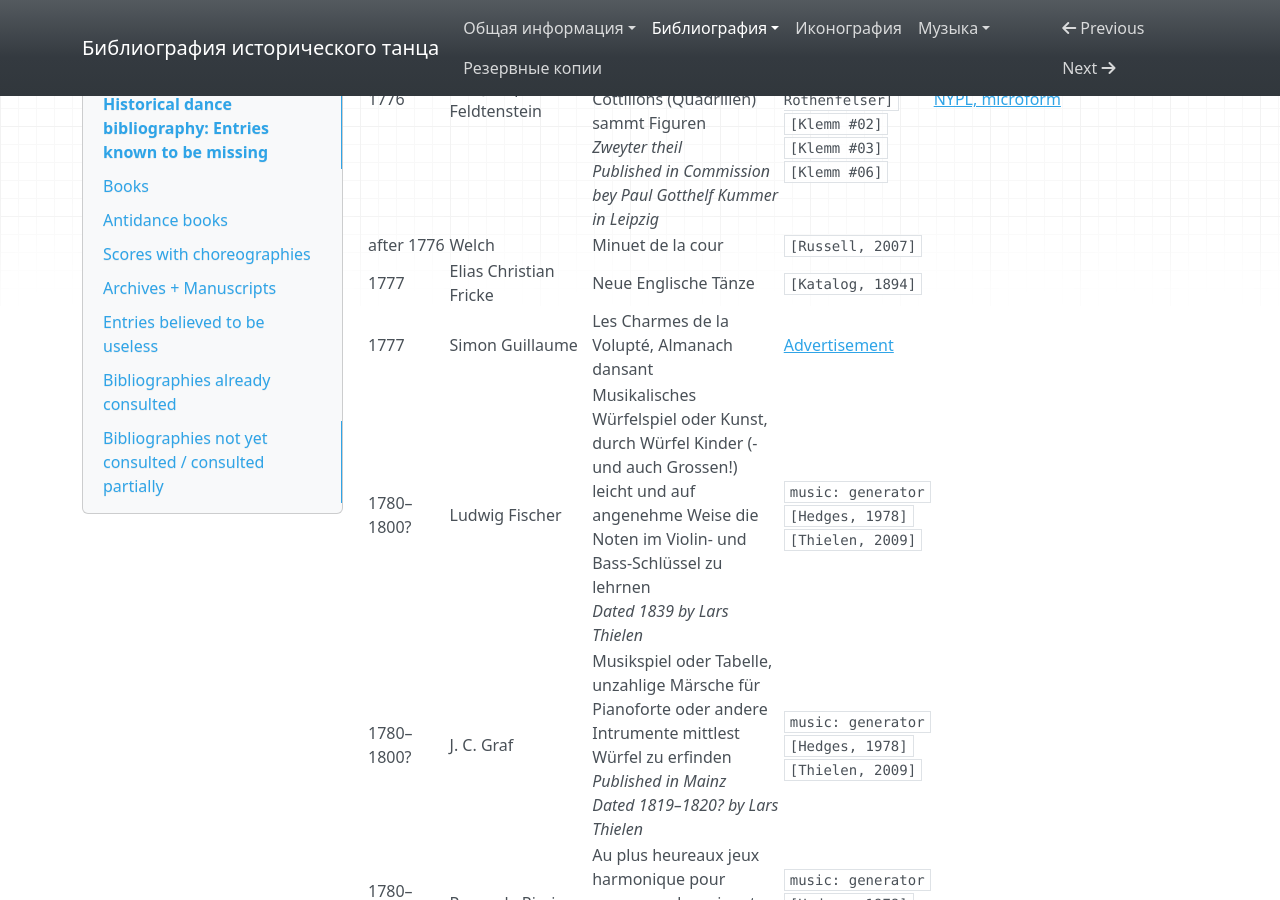
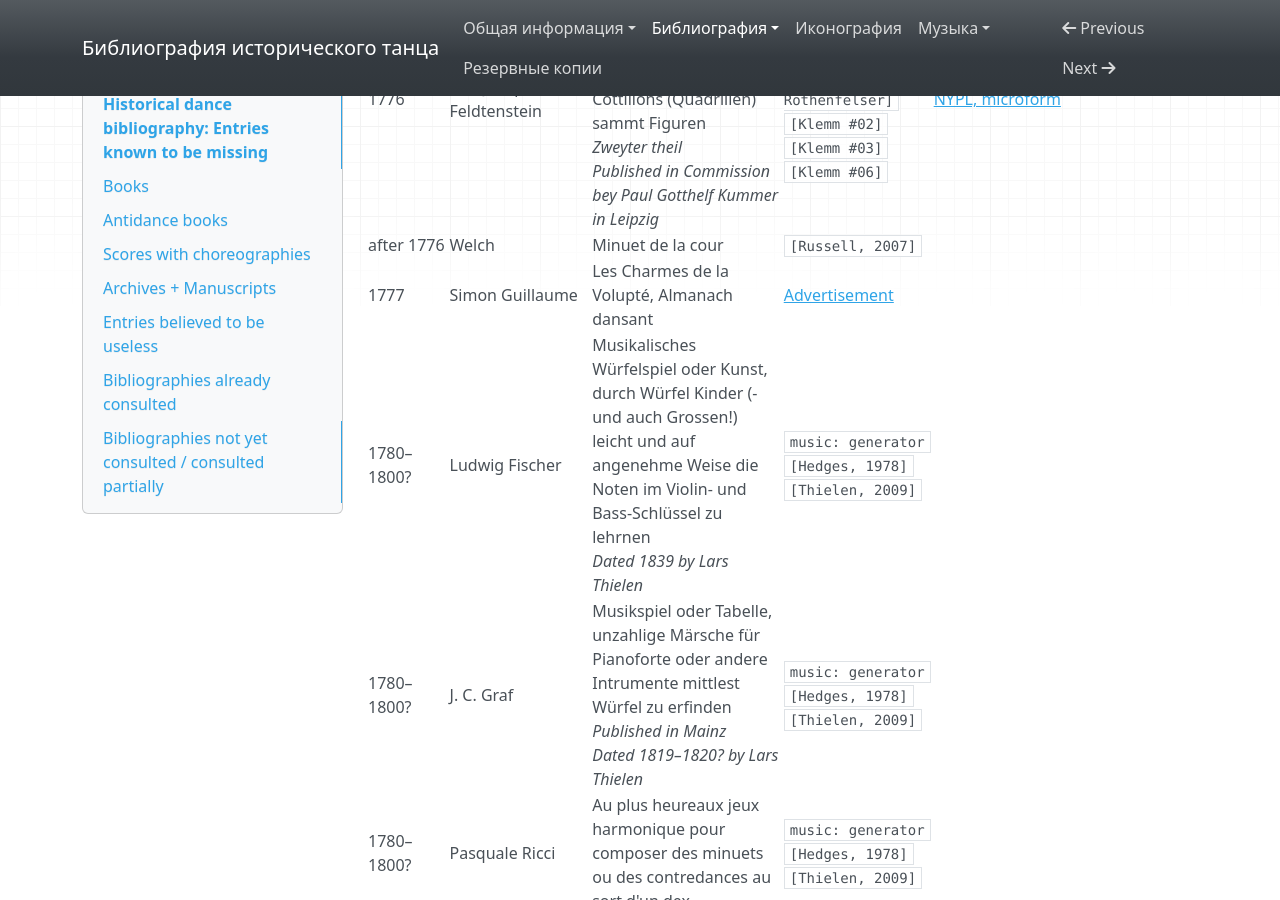
Before and after one commit to hda-technical/dancebooks, an MkDocs documentation site: the page built from docs/bibliography_missing.md, in a window 1280 px wide and 900 px high, scrolled down 11073 px. Built offline with MkDocs 1.6.1, drawn with Linux system fonts in a browser that asks for light colours; nearby versions of some CDN libraries.

Commit message:
Remove _Neue Englushe Tänze_ as it is believed to be [bohme_1777]

```diff
--- a/docs/bibliography_missing.md
+++ b/docs/bibliography_missing.md
@@ -103,7 +103,6 @@ _This table is intended to be accurate, yet sometimes it is slightly outdated._
 | 1775 | Carl Joseph von Feldtenstein | Erweiterung der Kunst nach der Chorographie zu Tanzen ... nebst vier und zwanzig englischen Tänzen und sechs Cottillons (Quadrillen) sammt Figuren<br/>_Zweyter theil_<br/>_Published in Braunschweig_ | `[Germanorum, 1914]` | [Erfurt](http://opac.uni-erfurt.de/DB=1/LNG=EN/CLK?IKT=12&TRM=236812041)<br/>[NYPL, physical copy](https://www.nypl.org/research/research-catalog/bib/b12281520) |
 | 1776 | Carl Joseph von Feldtenstein | Erweiterung der Kunst nach der Chorographie zu Tanzen ... nebst vier und zwanzig englischen Tänzen und sechs Cottillons (Quadrillen) sammt Figuren<br/>_Zweyter theil_<br/>_Published in Commission bey Paul Gotthelf Kummer in Leipzig_ | `[2. Rothenfelser]`<br/>`[4. Rothenfelser]`<br/>`[Klemm #02]`<br/>`[Klemm #03]`<br/>`[Klemm #06]` | [NYPL, microform](https://www.nypl.org/research/research-catalog/bib/b12206299) |
 | after 1776 | Welch | Minuet de la cour | `[Russell, 2007]` | |
-| 1777 | Elias Christian Fricke | Neue Englische Tänze | `[Katalog, 1894]` | |
 | 1777 | Simon Guillaume | Les Charmes de la Volupté, Almanach dansant | [Advertisement](https://books.google.com/books?id=639LAAAAcAAJ&pg=PA215) | |
 | 1780–1800? | Ludwig Fischer | Musikalisches Würfelspiel oder Kunst, durch Würfel Kinder (-und auch Grossen!) leicht und auf angenehme Weise die Noten im Violin- und Bass-Schlüssel zu lehrnen<br/>_Dated 1839 by Lars Thielen_ | `music: generator`<br/>`[Hedges, 1978]`<br/>`[Thielen, 2009]` | |
 | 1780–1800? | J. C. Graf | Musikspiel oder Tabelle, unzahlige Märsche für Pianoforte oder andere Intrumente mittlest Würfel zu erfinden<br/>_Published in Mainz_<br/>_Dated 1819–1820? by Lars Thielen_ | `music: generator`<br/>`[Hedges, 1978]`<br/>`[Thielen, 2009]` | |
```
